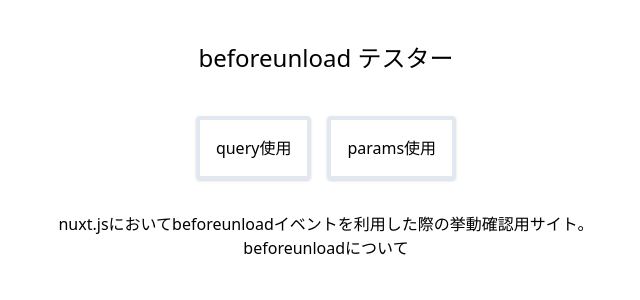
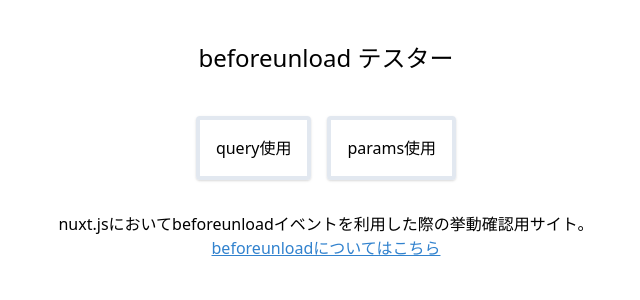
Before and after one commit to manak1/unload_test, a Nuxt app: page / in a window 1280 px wide. Shown: the top 300 px of the page, without its empty margins (314-954 px from the left). Built offline with nearby package versions, Linux system fonts and the light colour scheme.

Commit message:
style: add style for url

```diff
--- a/pages/index.vue
+++ b/pages/index.vue
@@ -13,8 +13,8 @@
       <p>
         nuxt.jsにおいてbeforeunloadイベントを利用した際の挙動確認用サイト。
       </p>
-      <a href="https://developer.mozilla.org/ja/docs/Web/API/Window/beforeunload_event">
-      beforeunloadについて
+      <a class="text-blue-600 underline" href="https://developer.mozilla.org/ja/docs/Web/API/Window/beforeunload_event">
+      beforeunloadについてはこちら
       </a>
     </div>
   </div>
```
